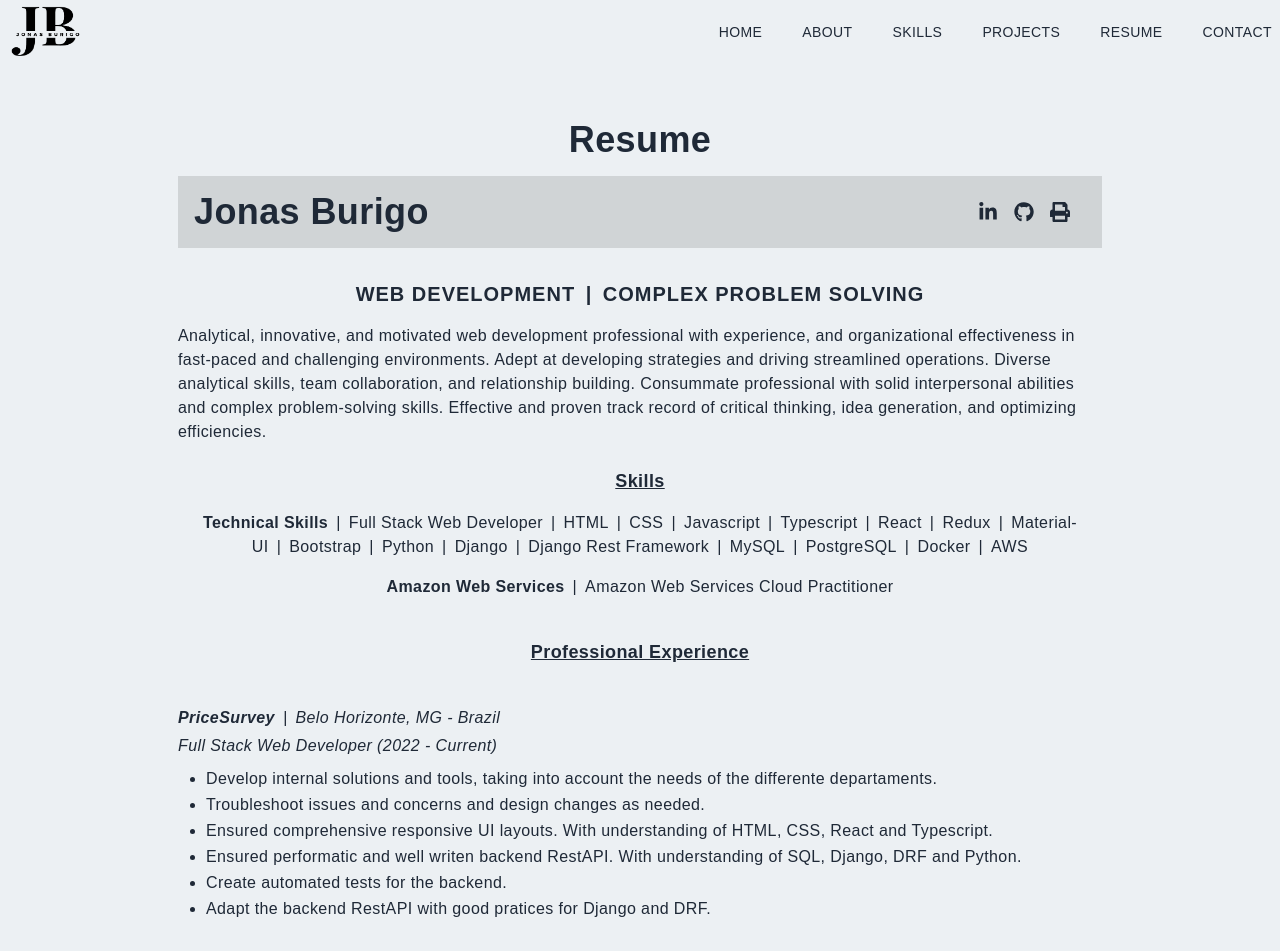
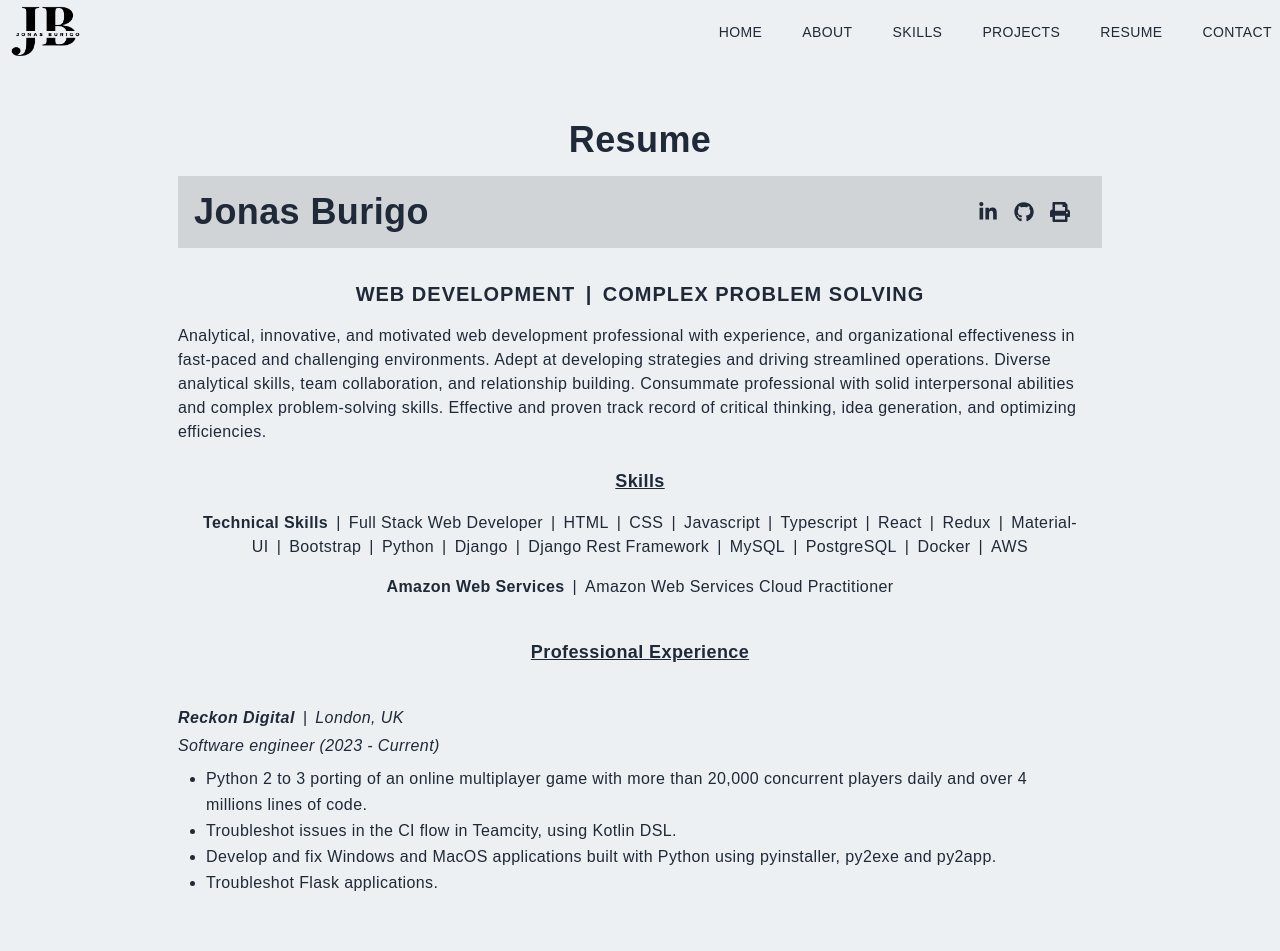
Before and after one commit to JonasBM/portfolio, a Next.js app: page /resume in a window 1280 px wide. Shown: the top 951 px of the page. Built offline with nearby package versions, Linux system fonts and the light colour scheme.

Commit message:
Resume update

```diff
--- a/src/pages/resume.tsx
+++ b/src/pages/resume.tsx
@@ -90,23 +90,47 @@ const Resume = () => {
           {/* Experience */}
           <div className="py-6">
             <p className="italic">
+              <span className="font-bold italic">Reckon Digital</span>
+              <span className="px-2">|</span>London, UK
+            </p>
+            <p className="py-1 italic">Software engineer (2023 - Current)</p>
+            <ul className="list-disc list-outside px-7 py-1 leading-relaxed">
+              <li>
+                Python 2 to 3 porting of an online multiplayer game with more than 20,000 concurrent players daily and over 4 millions lines of code.
+              </li>
+              <li>
+                Troubleshot issues in the CI flow in Teamcity, using Kotlin DSL.
+              </li>
+              <li>
+                Develop and fix Windows and MacOS applications built with Python using pyinstaller, py2exe and py2app.
+              </li>
+              <li>
+                Troubleshot Flask applications.
+              </li>
+            </ul>
+          </div>
+
+          {/* Experience */}
+          <div className="py-6">
+            <p className="italic">
               <span className="font-bold italic">PriceSurvey</span>
               <span className="px-2">|</span>Belo Horizonte, MG - Brazil
             </p>
-            <p className="py-1 italic">Full Stack Web Developer (2022 - Current)</p>
+            <p className="py-1 italic">Full Stack Web Developer (2022 - 2023)</p>
             <ul className="list-disc list-outside px-7 py-1 leading-relaxed">
               <li>
-                Develop internal solutions and tools, taking into account the needs of the differente departaments.
-              </li>
-              <li>Troubleshoot issues and concerns and design changes as needed.</li>
-              <li>
-                Ensured comprehensive responsive UI layouts. With understanding of HTML, CSS, React and Typescript.
+                Develop internal solutions and tools, taking into account the needs of the different departaments.
               </li>
               <li>
-                Ensured performatic and well writen backend RestAPI. With understanding of SQL, Django, DRF and Python.
+                Ensured comprehensive responsive UI layouts. With an understanding of HTML, CSS, React, and Typescript.
               </li>
-              <li>Create automated tests for the backend.</li>
-              <li>Adapt the backend RestAPI with good pratices for Django and DRF.</li>
+              <li>
+                Ensured performative and well-written backend RestAPI. With an understanding of SQL, Django, DRF, and Python.
+              </li>
+              <li>
+                Create automated tests.
+              </li>
+              <li>Adapt the backend RestAPI with good practices for Django and DRF.</li>
             </ul>
           </div>
 
```
Also changed, not shown: 1 other file (tests, documents, lock files or other folders).
